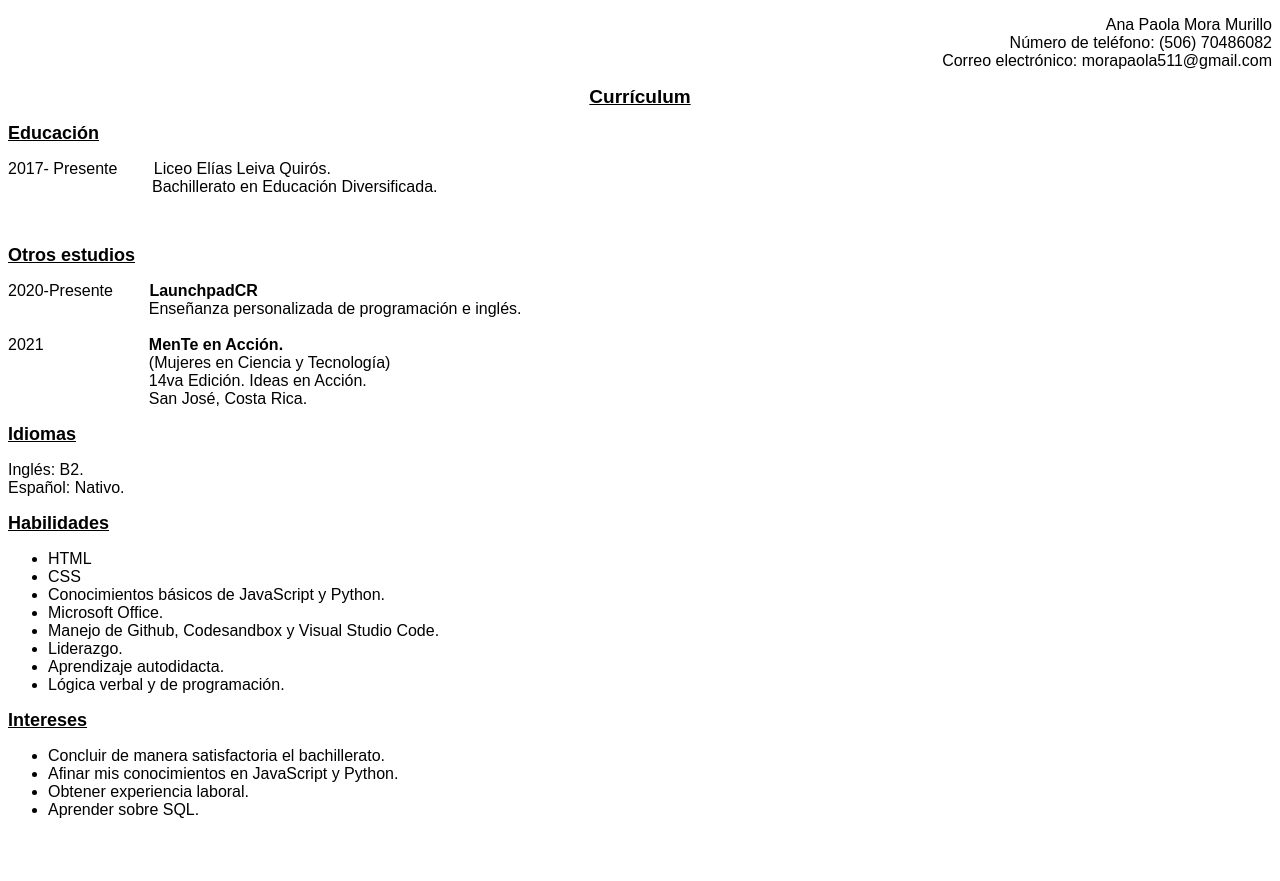
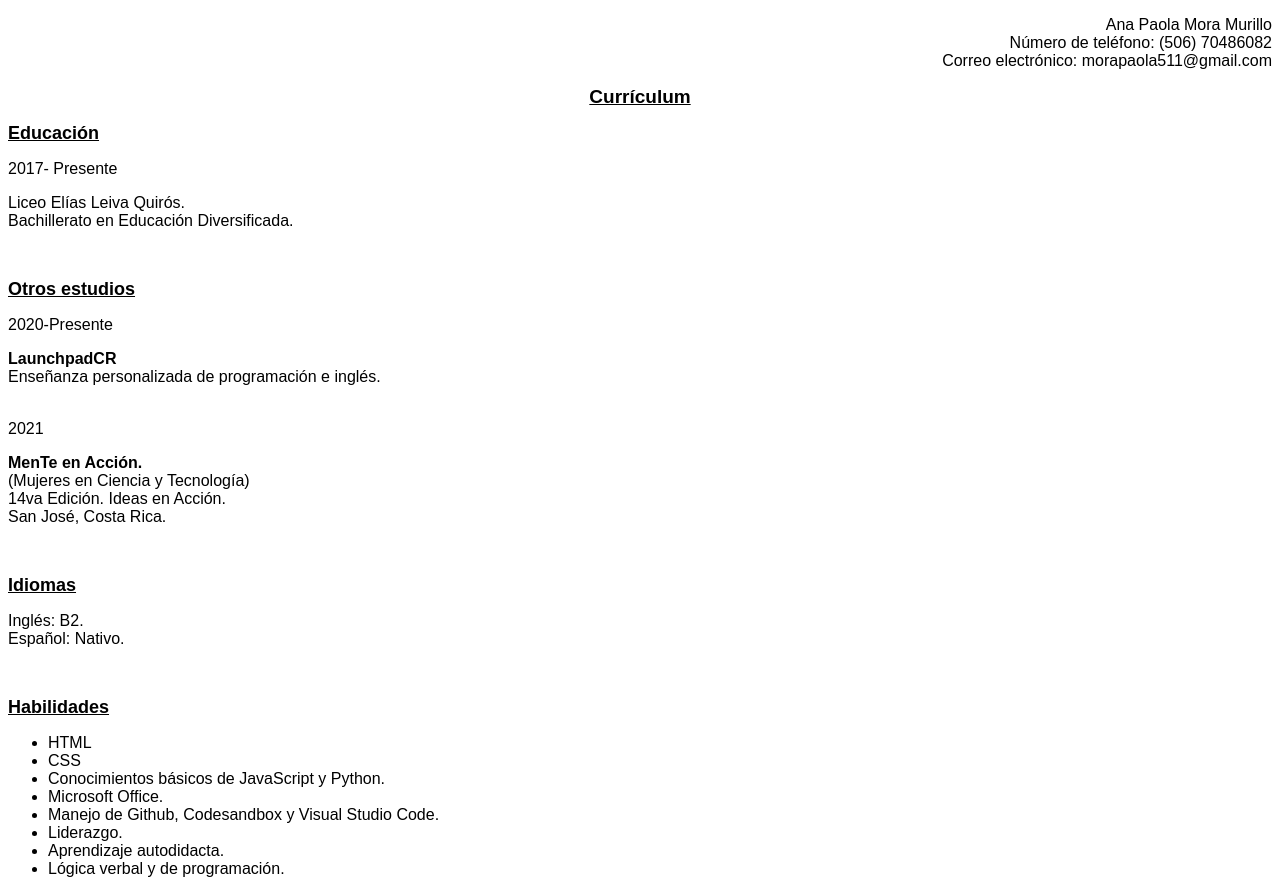
Before and after one commit to morapaola/curriculumvitae, a plain HTML site: page index.html in a window 1280 px wide. Shown: the top 881 px of the page. Before the commit the page ends 835 px from the top, so only its background shows below. Drawn offline with Linux system fonts and the light colour scheme.

Commit message:
Update index.html

```diff
--- a/index.html
+++ b/index.html
@@ -23,20 +23,6 @@
             h2 {
                 font-size: 18px;
             }
-            .primeralinea {
-                margin-left: 2em;
-            }
-            #mente {
-                margin-left: 6.3em;
-            }
-            #bachillerato{
-                margin-left: 9em;
-            }
-
-            .lineaabajo {
-                margin-left: 8.8em;
-            }
-
 
         </style>
         <p id="datos-personales">
@@ -47,24 +33,34 @@
         <h1 id="titulo1"> <u> Currículum </u> </h1>
         <h2> <u> Educación </u> </h2>
         <p>
-            2017- Presente <span class="primeralinea"> Liceo Elías Leiva Quirós. </span> <br>
-                           <span id="bachillerato"> Bachillerato en Educación Diversificada. </span>
+            2017- Presente
+        </p>
+        <p>
+            Liceo Elías Leiva Quirós. <br>
+            Bachillerato en Educación Diversificada. </span>
         </p>
        <br> <h2> <u> Otros estudios </u> </h2>
         <p>
-            2020-Presente       <span class="primeralinea"> <strong> LaunchpadCR </strong> </span> <br>
-                                <span class="lineaabajo"> Enseñanza personalizada de programación e inglés.</span><br>
-           <br> 2021            <span id= "mente"> <strong> MenTe en Acción.</strong> </span> <br>
-                                <span class="lineaabajo"> (Mujeres en Ciencia y Tecnología) </span> <br>
-                                <span class="lineaabajo"> 14va Edición. Ideas en Acción. </span> <br>
-                                <span class="lineaabajo"> San José, Costa Rica. </span> <br>
+            2020-Presente
+            </p>
+            <p>
+                <strong> LaunchpadCR </strong><br>
+                Enseñanza personalizada de programación e inglés.<br>
+            </p>
+           <br> 2021
         </p>
-        <h2> <u> Idiomas </u> </h2>
+        <p>
+            <strong> MenTe en Acción.</strong><br>
+            (Mujeres en Ciencia y Tecnología)<br>
+            14va Edición. Ideas en Acción.<br>
+           San José, Costa Rica. <br>
+        </p>
+        <br> <h2> <u> Idiomas </u> </h2>
         <p>
             Inglés: B2. <br>
             Español: Nativo.
         </p>
-        <h2> <u> Habilidades </u> </h2>
+       <br> <h2> <u> Habilidades </u> </h2>
         <ul>
             <li> HTML </li>
             <li> CSS </li>
@@ -75,6 +71,7 @@
             <li> Aprendizaje autodidacta. </li>
             <li> Lógica verbal y de programación. </li>
         </ul>
+        <br>
         <h2> <u> Intereses </u> </h2>
         <ul>
             <li> Concluir de manera satisfactoria el bachillerato. </li>
```
